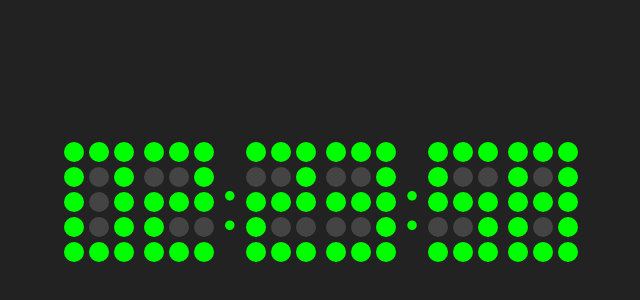
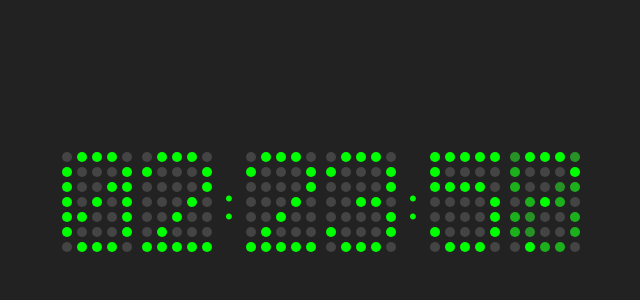
Before and after one commit to marvin3w/utilities, a website: page clock-dots-board/index.html in a window 1280 px wide. Shown: the part 198-498 px from the top of the page, without its empty margins (319-959 px from the left). Drawn offline with Linux system fonts and the light colour scheme.

Commit message:
Dots clock 5x7

```diff
--- a/clock-dots-board/index.html
+++ b/clock-dots-board/index.html
@@ -9,16 +9,7 @@
 </head>
 <body>
 
-  <div class="clock">
-    <div id="hour-tens" class="digit"></div>
-    <div id="hour-ones" class="digit"></div>
-    <div class="separator">:</div>
-    <div id="minute-tens" class="digit"></div>
-    <div id="minute-ones" class="digit"></div>
-    <div class="separator">:</div>
-    <div id="second-tens" class="digit"></div>
-    <div id="second-ones" class="digit"></div>
-  </div>
+  <div class="clock"></div>
 
   <script src="./main.js"></script>
 </body>
--- a/clock-dots-board/main.js
+++ b/clock-dots-board/main.js
@@ -1,73 +1,93 @@
-const digitPatterns = {
+const digits = {
     '0': [
-      [1, 1, 1],
-      [1, 0, 1],
-      [1, 0, 1],
-      [1, 0, 1],
-      [1, 1, 1],
+        '01110',
+        '10001',
+        '10011',
+        '10101',
+        '11001',
+        '10001',
+        '01110',
     ],
     '1': [
-      [0, 1, 0],
-      [1, 1, 0],
-      [0, 1, 0],
-      [0, 1, 0],
-      [1, 1, 1],
+        '00100',
+        '01100',
+        '00100',
+        '00100',
+        '00100',
+        '00100',
+        '01110',
     ],
     '2': [
-      [1, 1, 1],
-      [0, 0, 1],
-      [1, 1, 1],
-      [1, 0, 0],
-      [1, 1, 1],
+        '01110',
+        '10001',
+        '00001',
+        '00010',
+        '00100',
+        '01000',
+        '11111',
     ],
     '3': [
-      [1, 1, 1],
-      [0, 0, 1],
-      [1, 1, 1],
-      [0, 0, 1],
-      [1, 1, 1],
+        '01110',
+        '10001',
+        '00001',
+        '00110',
+        '00001',
+        '10001',
+        '01110',
     ],
     '4': [
-      [1, 0, 1],
-      [1, 0, 1],
-      [1, 1, 1],
-      [0, 0, 1],
-      [0, 0, 1],
+        '00010',
+        '00110',
+        '01010',
+        '10010',
+        '11111',
+        '00010',
+        '00010',
     ],
     '5': [
-      [1, 1, 1],
-      [1, 0, 0],
-      [1, 1, 1],
-      [0, 0, 1],
-      [1, 1, 1],
+        '11111',
+        '10000',
+        '11110',
+        '00001',
+        '00001',
+        '10001',
+        '01110',
     ],
     '6': [
-      [1, 1, 1],
-      [1, 0, 0],
-      [1, 1, 1],
-      [1, 0, 1],
-      [1, 1, 1],
+        '00110',
+        '01000',
+        '10000',
+        '11110',
+        '10001',
+        '10001',
+        '01110',
     ],
     '7': [
-      [1, 1, 1],
-      [0, 0, 1],
-      [0, 1, 0],
-      [1, 0, 0],
-      [1, 0, 0],
+        '11111',
+        '00001',
+        '00010',
+        '00100',
+        '01000',
+        '01000',
+        '01000',
     ],
     '8': [
-      [1, 1, 1],
-      [1, 0, 1],
-      [1, 1, 1],
-      [1, 0, 1],
-      [1, 1, 1],
+        '01110',
+        '10001',
+        '10001',
+        '01110',
+        '10001',
+        '10001',
+        '01110',
     ],
     '9': [
-      [1, 1, 1],
-      [1, 0, 1],
-      [1, 1, 1],
-      [0, 0, 1],
-      [1, 1, 1],
+        '01110',
+        '10001',
+        '10001',
+        '01111',
+        '00001',
+        '00010',
+        '01100',
     ],
 };
 
@@ -75,7 +95,7 @@ function createDigitElement(id) {
     const digitElement = document.createElement('div');
     digitElement.classList.add('digit');
     digitElement.id = id;
-  for (let i = 0; i < 15; i++) {
+    for (let i = 0; i < 35; i++) {
         const dot = document.createElement('div');
         dot.classList.add('dot');
         digitElement.appendChild(dot);
@@ -84,13 +104,13 @@ function createDigitElement(id) {
 }
 
 function updateDigit(elementId, num) {
-  const pattern = digitPatterns[num];
+    const digitPattern = digits[num];
     const digitElement = document.getElementById(elementId);
-  const dots = digitElement.getElementsByClassName('dot');
+    const dots = digitElement.children;
     for (let i = 0; i < dots.length; i++) {
-      const row = Math.floor(i / 3);
-      const col = i % 3;
-      if (pattern[row][col] === 1) {
+        const row = Math.floor(i / 5);
+        const col = i % 5;
+        if (digitPattern[row][col] === '1') {
             dots[i].classList.add('on');
         } else {
             dots[i].classList.remove('on');
--- a/clock-dots-board/main.scss
+++ b/clock-dots-board/main.scss
@@ -14,24 +14,26 @@ body {
 
 .digit {
   display: grid;
-  grid-template-columns: repeat(3, 20px);
-  grid-template-rows: repeat(5, 20px);
+  grid-template-columns: repeat(5, 10px);
+  grid-template-rows: repeat(7, 10px);
   grid-gap: 5px;
   margin: 0 5px;
-}
 
-.dot {
-  width: 20px;
-  height: 20px;
-  background-color: #444;
-  border-radius: 50%;
-}
+  .dot {
+      width: 10px;
+      height: 10px;
+      background-color: #444;
+      border-radius: 50%;
+      transition: background-color 0.3s;
 
-.on {
-  background-color: #0f0;
+      &.on {
+          background-color: #0f0;
+      }
+  }
 }
 
 .separator {
-  font-size: 80px;
+  font-size: 50px;
   color: #0f0;
+  margin: 0 5px;
 }
```
Also changed, not shown: clock-dots-board/main.css. Lines whose indentation alone changed are shown as unchanged.
